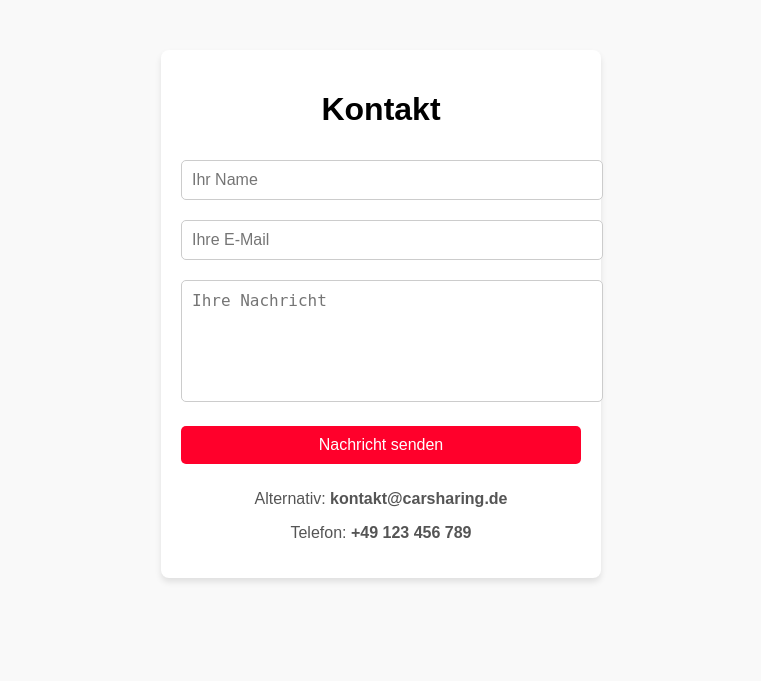
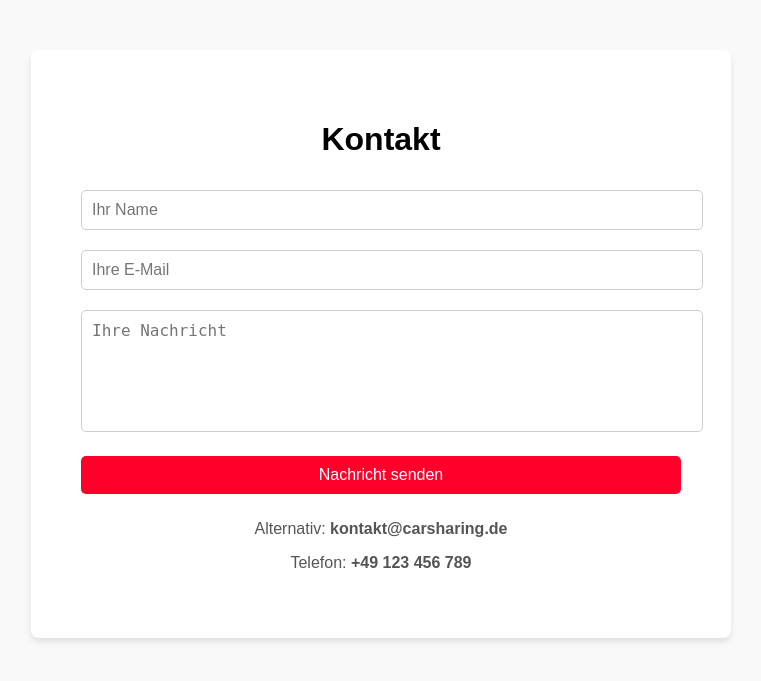
Before and after one commit to DerGigaChad/Projektaufgabe_Autovermietung, a PHP site: page /contact.php in a window 1280 px wide. Shown: the top 681 px of the page, without its empty margins (259-1020 px from the left). Run offline with PHP 8.4, Linux system fonts and the light colour scheme.

Commit message:
Update contact.php

```diff
--- a/contact.php
+++ b/contact.php
@@ -16,9 +16,9 @@
 
         /* Container for the contact form */
         .contact-container {
-            max-width: 400px;
+            max-width: 600px;
             margin: 50px auto;
-            padding: 20px;
+            padding: 50px;
             background: white;
             border-radius: 8px;
             box-shadow: 0 4px 6px rgba(0, 0, 0, 0.1);
```
